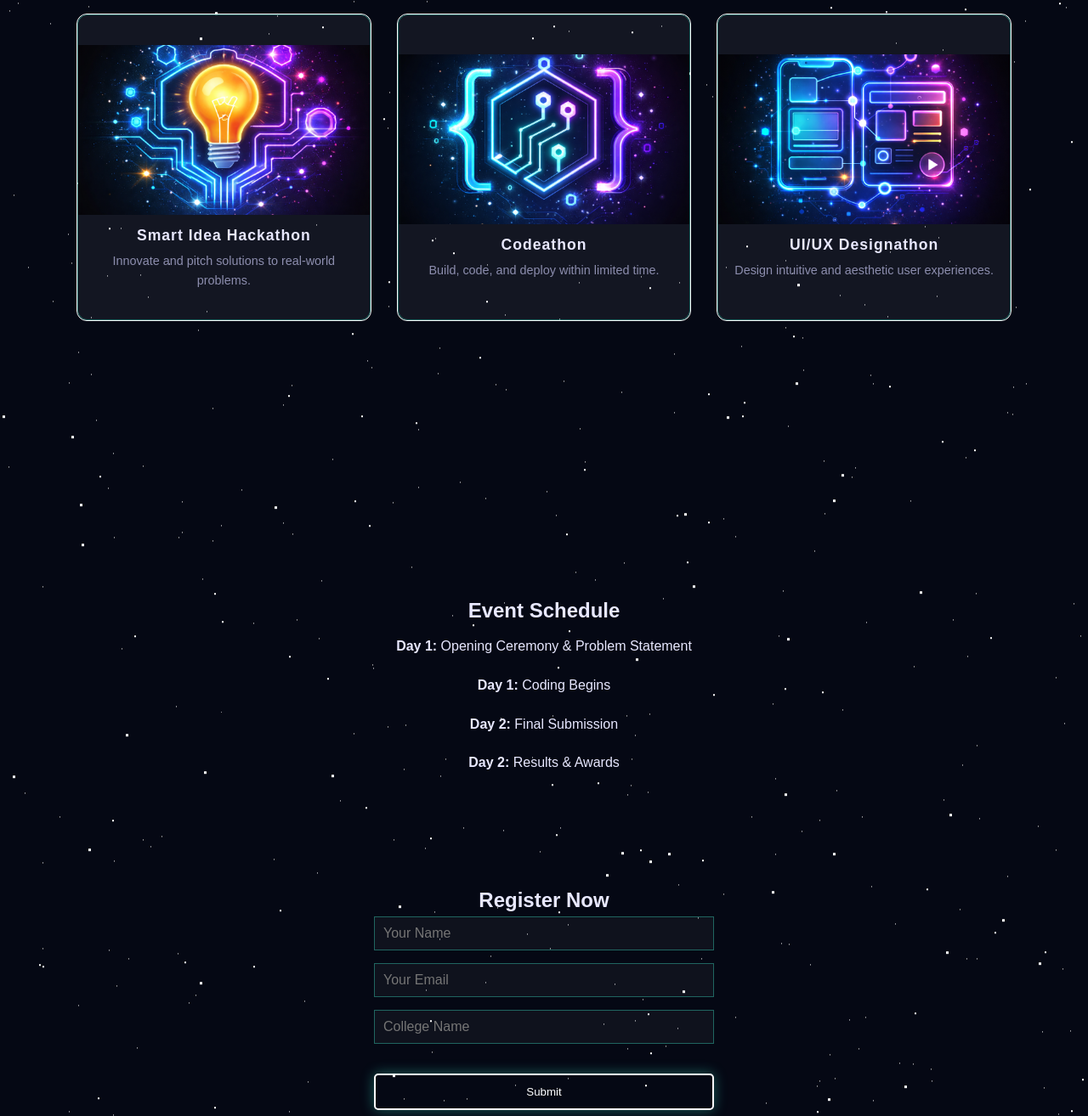
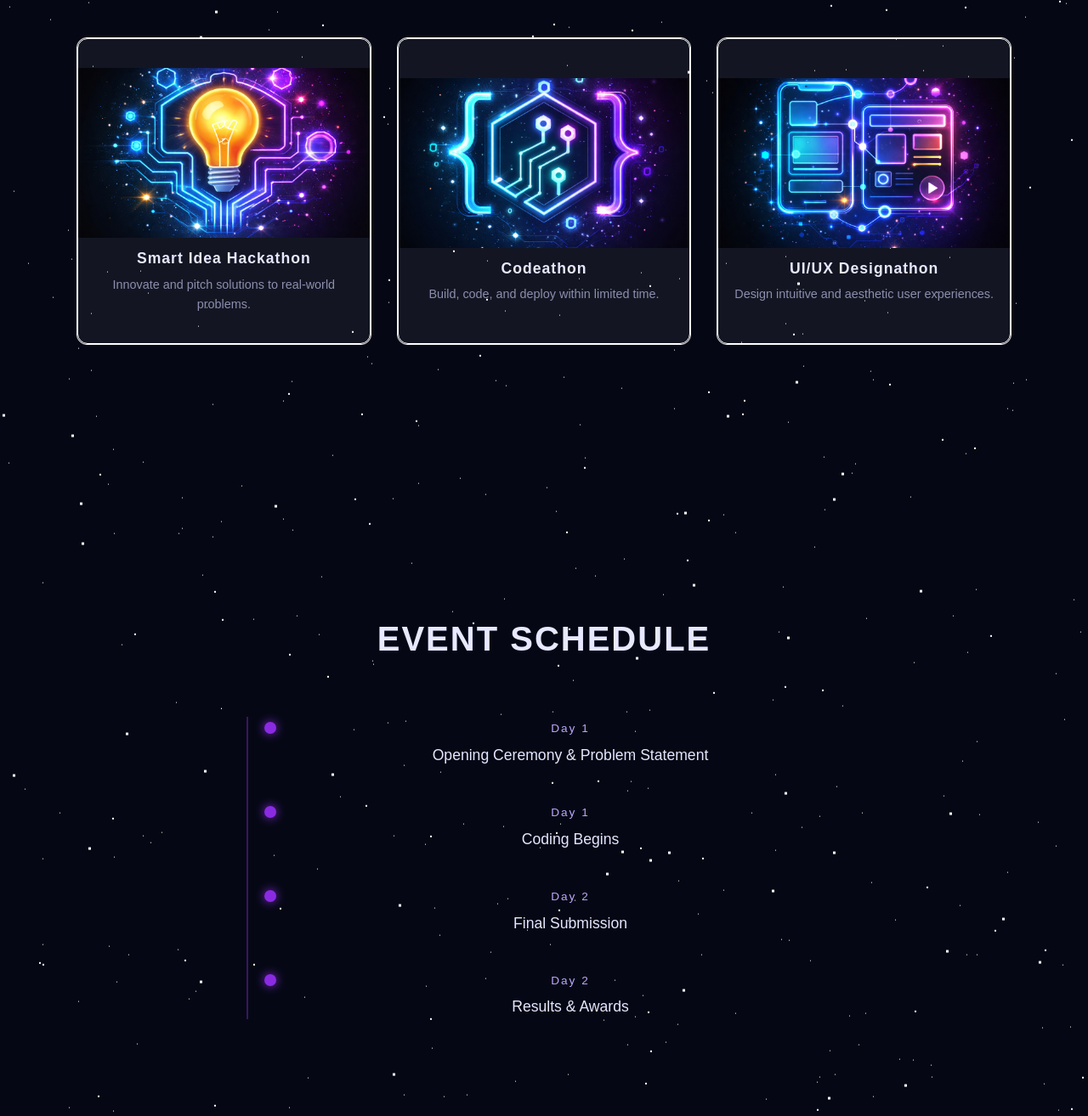
Before and after one commit to cewer555/hackathon2k26, a website: page index.html in a window 1280 px wide. Shown: the part 960-2274 px from the top of the page at 85% size. Drawn offline with Linux system fonts and the light colour scheme.

Commit message:
finalized for today

```diff
--- a/index.html
+++ b/index.html
@@ -37,6 +37,25 @@
 
     <div class="hero-content">
         <h1 class="intro-title">Hackathon2k26</h1>
+        <div id="countdown">
+  <span>
+    <strong id="days">00</strong>
+    <small>Days</small>
+  </span>
+  <span>
+    <strong id="hours">00</strong>
+    <small>Hours</small>
+  </span>
+  <span>
+    <strong id="minutes">00</strong>
+    <small>Minutes</small>
+  </span>
+  <span>
+    <strong id="seconds">00</strong>
+    <small>Seconds</small>
+  </span>
+</div>
+
         <a href="#events" class="btn intro-btn">Register</a>
     </div>
 </section>
@@ -58,13 +77,14 @@
         <!-- BACK -->
         <div class="event-card-back">
   <h5>Smart Idea Hackathon</h5>
-            <ul>
-                <li><strong>Start:</strong> 10:00 AM</li>
-                <li><strong>End:</strong> 10:00 PM</li>
-                <li><strong>Duration:</strong> 12 Hours</li>
-                <li><strong>Venue:</strong> Main Lab Block</li>
+  <ul class="event-details">
+    <li><span>Start</span><strong>10:00 AM</strong></li>
+    <li><span>End</span><strong>10:00 PM</strong></li>
+    <li><span>Duration</span><strong>12 Hours</strong></li>
+    <li><span>Venue</span><strong>Main Lab Block</strong></li>
   </ul>
 </div>
+
 
     </div>
 </div>
@@ -84,14 +104,15 @@
 
         <!-- BACK -->
         <div class="event-card-back">
-            <h5>Codeathon</h5>
-            <ul>
-                <li><strong>Start:</strong> 10:00 AM</li>
-                <li><strong>End:</strong> 10:00 PM</li>
-                <li><strong>Duration:</strong> 12 Hours</li>
-                <li><strong>Venue:</strong> Main Lab Block</li>
+  <h5>Smart Idea Hackathon</h5>
+  <ul class="event-details">
+    <li><span>Start</span><strong>10:00 AM</strong></li>
+    <li><span>End</span><strong>10:00 PM</strong></li>
+    <li><span>Duration</span><strong>12 Hours</strong></li>
+    <li><span>Venue</span><strong>Main Lab Block</strong></li>
   </ul>
 </div>
+
 
     </div>
 </div>
@@ -109,14 +130,15 @@
 
         <!-- BACK -->
         <div class="event-card-back">
-            <h5>UI/UX Designathon</h5>
-            <ul>
-                <li><strong>Start:</strong> 10:00 AM</li>
-                <li><strong>End:</strong> 10:00 PM</li>
-                <li><strong>Duration:</strong> 12 Hours</li>
-                <li><strong>Venue:</strong> Main Lab Block</li>
+  <h5>Smart Idea Hackathon</h5>
+  <ul class="event-details">
+    <li><span>Start</span><strong>10:00 AM</strong></li>
+    <li><span>End</span><strong>10:00 PM</strong></li>
+    <li><span>Duration</span><strong>12 Hours</strong></li>
+    <li><span>Venue</span><strong>Main Lab Block</strong></li>
   </ul>
 </div>
+
 
     </div>
 </div>
@@ -140,14 +162,31 @@
 
     <!-- Schedule Section -->
     <section id="schedule" class="section dark">
-        <h2>Event Schedule</h2>
-        <ul class="schedule">
-            <li><strong>Day 1:</strong> Opening Ceremony & Problem Statement</li>
-            <li><strong>Day 1:</strong> Coding Begins</li>
-            <li><strong>Day 2:</strong> Final Submission</li>
-            <li><strong>Day 2:</strong> Results & Awards</li>
-        </ul>
+  <h2 class="section-title">Event Schedule</h2>
+
+  <div class="timeline">
+    <div class="timeline-item">
+      <span class="time">Day 1</span>
+      <p>Opening Ceremony & Problem Statement</p>
+    </div>
+
+    <div class="timeline-item">
+      <span class="time">Day 1</span>
+      <p>Coding Begins</p>
+    </div>
+
+    <div class="timeline-item">
+      <span class="time">Day 2</span>
+      <p>Final Submission</p>
+    </div>
+
+    <div class="timeline-item">
+      <span class="time">Day 2</span>
+      <p>Results & Awards</p>
+    </div>
+  </div>
 </section>
+
 
     <!-- Registration Section -->
     <section id="register" class="section">
--- a/script.js
+++ b/script.js
@@ -1,5 +1,5 @@
 // Countdown Timer
-const eventDate = new Date("March 15, 2026 10:00:00").getTime();
+const eventDate = new Date("February 19, 2026 10:00:00").getTime();
 const countdown = document.getElementById("countdown");
 
 setInterval(() => {
--- a/style.css
+++ b/style.css
@@ -8,7 +8,7 @@
     --text-main: #e8e8ff;
     --text-muted: #a2a3c7;
 
-    --border-glow: rgba(63, 255, 220, 0.35);
+    --border-glow: white;
 }
 
 
@@ -42,10 +42,11 @@ body {
     background: rgba(2, 3, 10, 0.9);
     z-index: 9999;
     background: rgba(11, 10, 26, 0.9);
-    border-bottom: 1px solid var(--border-glow);
+    border-bottom: 1px solid white;
 
 
 }
+
 
 
 
@@ -552,3 +553,127 @@ h1, h2, h5 {
 .intro-title {
     color:white;
 }
+
+
+.section.dark {
+  /* background: #0b0f1a; */
+  color: #fff;
+  padding: 80px 20px;
+}
+
+.section-title {
+  text-align: center;
+  font-size: 2.5rem;
+  margin-bottom: 60px;
+  letter-spacing: 2px;
+}
+
+.timeline {
+  max-width: 700px;
+  margin: 0 auto;
+  position: relative;
+  padding-left: 30px;
+  border-left: 2px solid rgba(138, 43, 226, 0.4); /* violet accent */
+}
+
+.timeline-item {
+  margin-bottom: 40px;
+  padding-left: 30px;
+  position: relative;
+}
+
+.timeline-item::before {
+  content: "";
+  position: absolute;
+  left: -11px;
+  top: 6px;
+  width: 14px;
+  height: 14px;
+  background: #8a2be2;
+  border-radius: 50%;
+  box-shadow: 0 0 12px #8a2be2;
+}
+
+.timeline-item .time {
+  display: inline-block;
+  font-size: 0.85rem;
+  letter-spacing: 2px;
+  color: #bda7ff;
+  margin-bottom: 6px;
+}
+
+.timeline-item p {
+  font-size: 1.1rem;
+  color: #e6e6ff;
+  margin: 0;
+}
+.event-card-back {
+  background: linear-gradient(135deg, #0f1325, #151a3a);
+  color: #fff;
+  padding: 24px;
+  height: 100%;
+  border-radius: 16px;
+  display: flex;
+  flex-direction: column;
+  justify-content: center;
+  text-align: left;
+}
+
+.event-card-back h5 {
+  font-size: 1.4rem;
+  margin-bottom: 20px;
+  text-align: center;
+  letter-spacing: 1px;
+  color: #c9b8ff;
+}
+
+.event-details {
+  list-style: none;
+  padding: 0;
+  margin: 0;
+}
+
+.event-details li {
+  display: flex;
+  justify-content: space-between;
+  padding: 10px 0;
+  border-bottom: 1px solid rgba(255, 255, 255, 0.1);
+}
+
+.event-details li:last-child {
+  border-bottom: none;
+}
+
+.event-details span {
+  font-size: 0.85rem;
+  text-transform: uppercase;
+  letter-spacing: 1px;
+  color: #9fa4ff;
+}
+
+.event-details strong {
+  font-weight: 500;
+  color: #ffffff;
+}
+#countdown {
+  display: flex;
+  gap: 14px;
+  justify-content: center;
+  font-size: 2rem;
+  font-weight: 600;
+  color: #fff;
+}
+
+#countdown span {
+  background: rgba(138, 43, 226, 0.15);
+  padding: 14px 18px;
+  border-radius: 12px;
+  min-width: 70px;
+}
+
+#countdown small {
+  display: block;
+  font-size: 0.75rem;
+  color: #bda7ff;
+  margin-top: 4px;
+}
```
Lines whose indentation alone changed are shown as unchanged.
